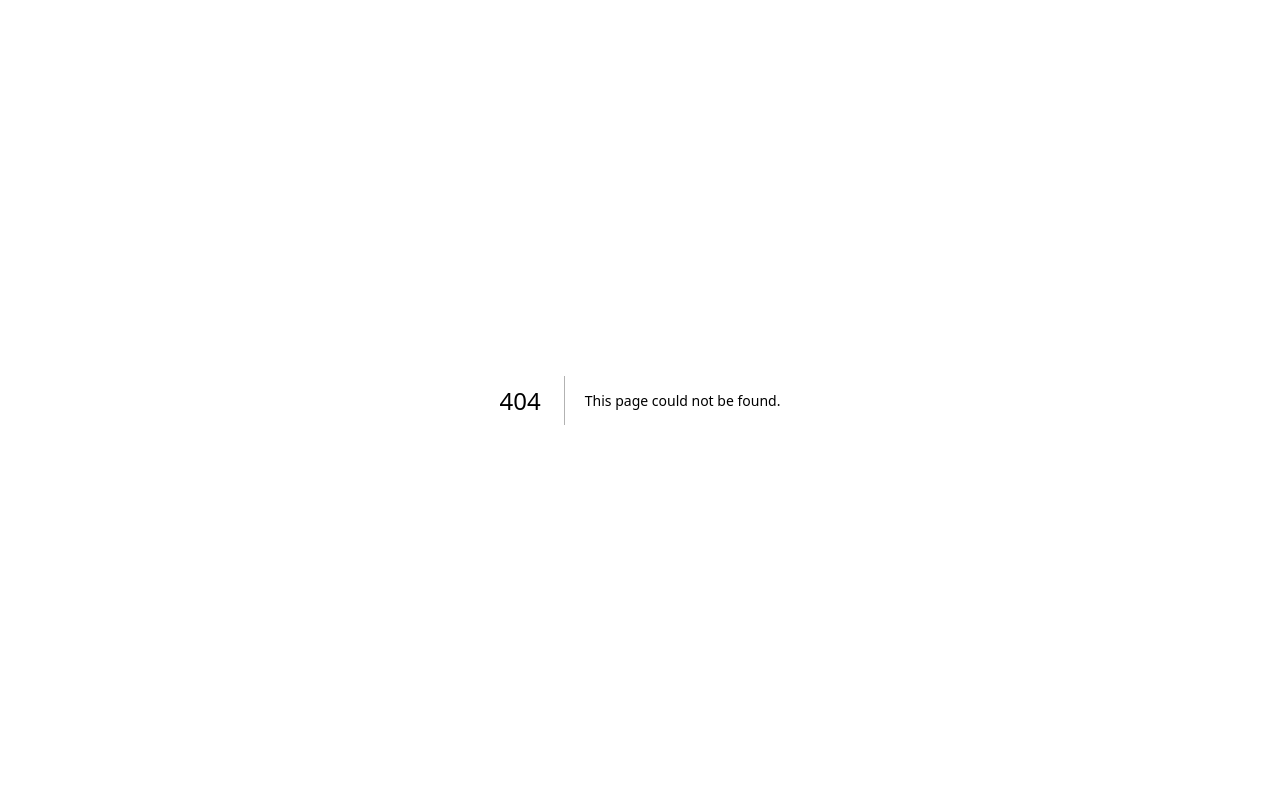
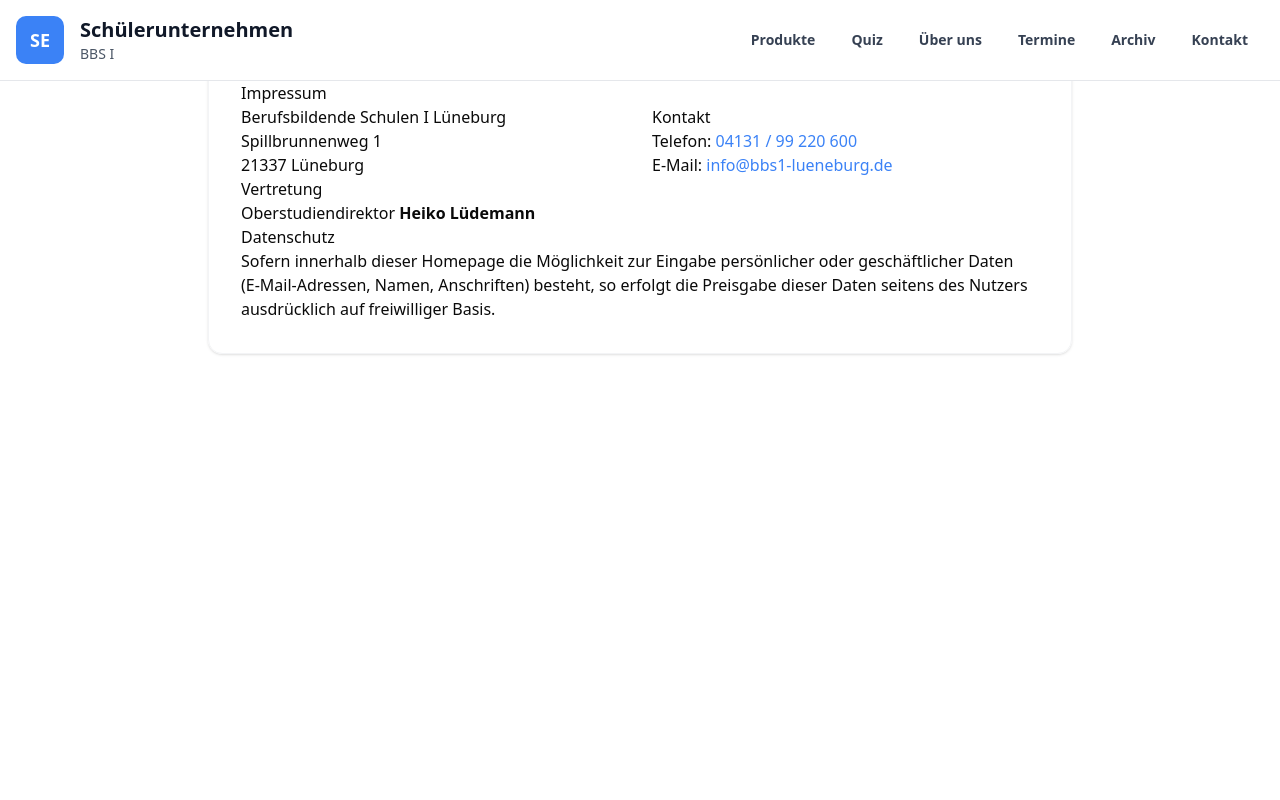
Before and after one commit to Dominik2708/D4M, a Next.js app: page /legal in a window 1280 px wide. Before the commit this address had no page. Shown: the top 800 px of the page. Built offline with nearby package versions, Linux system fonts and the light colour scheme.

Commit message:
Added Impressum

```diff
--- /dev/null
+++ b/src/app/legal/page.tsx
@@ -0,0 +1,61 @@
+import { Footer } from '@/components/Footer';
+import { Header } from '@/components/Header';
+
+export const metadata = { title: 'Impressum — D4M' };
+
+export default function ImpressumPage() {
+  return (
+    <div>
+      <Header />
+      <main className="min-h-screen bg-white py-12">
+        <div className="max-w-4xl mx-auto px-4">
+          <article className="prose lg:prose-lg mx-auto bg-white/95 p-8 rounded-xl shadow-sm border border-gray-100">
+            <h1>Impressum</h1>
+
+            <div className="grid md:grid-cols-2 gap-6">
+              <div>
+                <h2 className="mt-0">Berufsbildende Schulen I Lüneburg</h2>
+                <address className="not-italic">
+                  Spillbrunnenweg 1<br />
+                  21337 Lüneburg
+                </address>
+              </div>
+
+              <div>
+                <h3>Kontakt</h3>
+                <p>
+                  Telefon:{' '}
+                  <a href="tel:+49413199220600" className="text-primary hover:underline">
+                    04131 / 99 220 600
+                  </a>
+                  <br />
+                  E‑Mail:{' '}
+                  <a href="mailto:info@bbs1-lueneburg.de" className="text-primary hover:underline">
+                    info@bbs1-lueneburg.de
+                  </a>
+                </p>
+              </div>
+            </div>
+
+            <section>
+              <h3>Vertretung</h3>
+              <p>
+                Oberstudiendirektor <strong>Heiko Lüdemann</strong>
+              </p>
+            </section>
+
+            <section>
+              <h3>Datenschutz</h3>
+              <p>
+                Sofern innerhalb dieser Homepage die Möglichkeit zur Eingabe persönlicher oder
+                geschäftlicher Daten (E‑Mail‑Adressen, Namen, Anschriften) besteht, so erfolgt die
+                Preisgabe dieser Daten seitens des Nutzers ausdrücklich auf freiwilliger Basis.
+              </p>
+            </section>
+          </article>
+        </div>
+      </main>
+      <Footer />
+    </div>
+  );
+}
--- a/src/components/Footer.tsx
+++ b/src/components/Footer.tsx
@@ -2,6 +2,7 @@
 import { Button } from './ui/button';
 import { Separator } from './ui/separator';
 import { MapPin, Phone, Mail } from 'lucide-react';
+import Link from 'next/link';
 
 export function Footer() {
   const scrollToSection = (sectionId: string) => {
@@ -37,7 +38,7 @@
             <h4 className="font-poppins font-semibold text-lg mb-4">Navigation</h4>
             <div className="flex flex-col items-start space-y-1">
               <Button variant="link" className="h-auto p-0 text-gray-300 hover:text-white" asChild>
-                <a href="#impressum">Impressum</a>
+                <Link href="/legal">Impressum</Link>
               </Button>
               <Button variant="link" className="h-auto p-0 text-gray-300 hover:text-white" asChild>
                 <a href="#datenschutz">Datenschutz</a>
```
